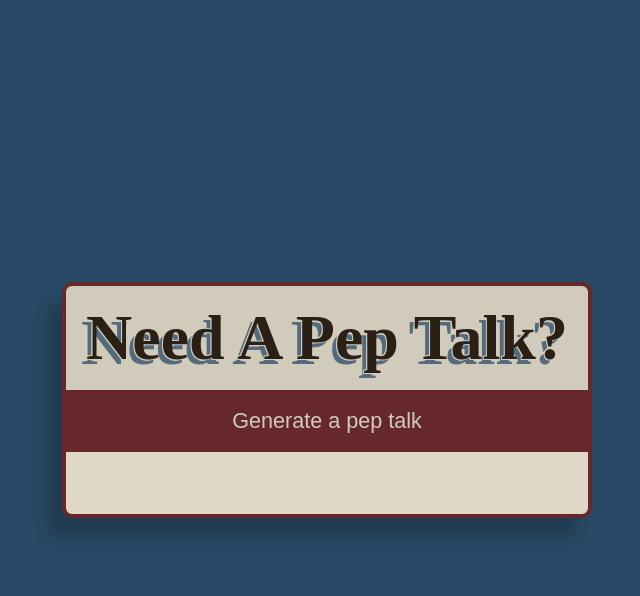
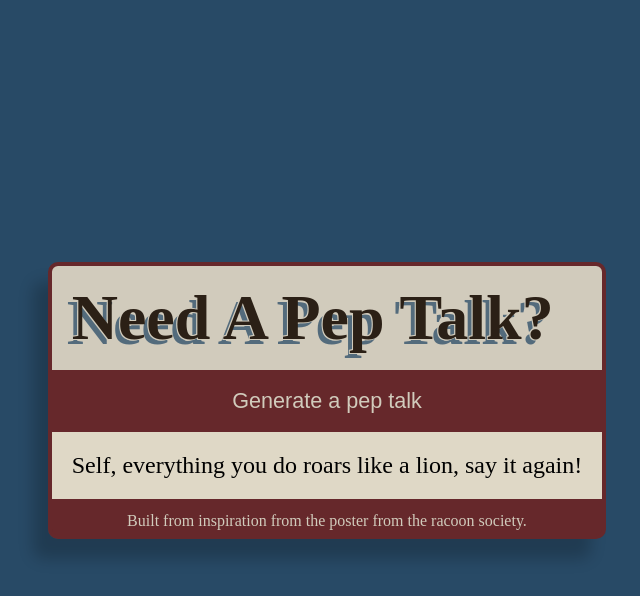
Before and after one commit to SmiJa/pep-talk-generator, a plain HTML site: page index.html in a window 1280 px wide. Both pictures are taken after a click on the button "Generate a pep talk". Shown: the whole page, without its empty margins (313-953 px from the left). Drawn offline with Linux system fonts and the light colour scheme.

Commit message:
finished layout and logic

```diff
--- a/css/style.css
+++ b/css/style.css
@@ -59,9 +59,17 @@ body {
 #pep-talk-wrap {
     padding: 20px;
     background-color: #dfd8c6;
-    border-bottom-left-radius: 10px;
-    border-bottom-right-radius: 10px;
-    height: 70px;
+    min-height: 70px;
     font-size: 1.5rem;
     border: 4px solid #66282b
 }
+
+#page-footer {
+    text-align: center;
+    color: #d1cbbc;
+    background-color: #66282b;
+    padding: 5px;
+    border-bottom-left-radius: 10px;
+    border-bottom-right-radius: 10px;
+    border: 4px solid #66282b
+}
--- a/index.html
+++ b/index.html
@@ -13,13 +13,15 @@
             <h1>need a pep talk?</h1>
         </header>
         <div id="btn-wrap">
-            <button>Generate a pep talk</button>
+            <button onclick="pepTalk()">Generate a pep talk</button>
         </div>
         <div id="pep-talk-wrap"></div>
+        <footer id="page-footer">
+            Built from inspiration from the poster from the racoon society.
+        </footer>
     </div>
 
     <script src="js/arrays.js"></script>
-    <script src="js/functions.js"></script>
     <script src="js/main.js"></script>
 </body>
 </html>
--- a/js/arrays.js
+++ b/js/arrays.js
@@ -0,0 +1,83 @@
+const openers = [
+    "Champ,",
+    "Fact:",
+    "Everybody says",
+    "Dang...",
+    "Check it:",
+    "Just saying...",
+    "Superstar,",
+    "Tiger,",
+    "Self,",
+    "Know this:",
+    "News alert:",
+    "Girl,",
+    "Ace,",
+    "Excuse me but",
+    "Experts agree:",
+    "In my opinion,",
+    "Hear ye, hear ye:",
+    "Okay, listen up:"
+];
+
+const closers = [
+    "24/7.",
+    "can I get an amen?",
+    "and that's a fact.",
+    "so treat yourself.",
+    "you feel me?",
+    "that's just science.",
+    "would I lie?",
+    "for reals.",
+    "mic drop.",
+    "you hidden gem.",
+    "snuggle bear.",
+    "period.",
+    "can I get an amen?",
+    "now let's dance.",
+    "high five.",
+    "say it again!",
+    "according to CNN.",
+    "so get used to it."
+];
+
+const second = [
+    "the mere idea of you",
+    "your soul",
+    "your hair today",
+    "everything you do",
+    "your personal style",
+    "every thought you have",
+    "that sparkle in your eye",
+    "your presence here",
+    "what you got going on",
+    "the essential you",
+    "your life's journey",
+    "that saucy personality",
+    "your DNA",
+    "that brain of yours",
+    "your choice of attire",
+    "the way you roll",
+    "whatever your secret is",
+    "all of y'all"
+]
+
+const third = [
+    "has serious game,",
+    "rains magic,",
+    "deserves the Nobel Prize,",
+    "raises the roof,",
+    "breeds miracles,",
+    "is paying off big time,",
+    "shows mad skills,",
+    "just shimmers,",
+    "is a national treasure,",
+    "gets the party hopping,",
+    "is the next big thing,",
+    "roars like a lion,",
+    "is a rainbow factory,",
+    "is made of diamonds,",
+    "makes birds sing,",
+    "should be taught in school,",
+    "makes my world go 'round,",
+    "is 100% legit,"
+]
--- a/js/main.js
+++ b/js/main.js
@@ -0,0 +1,10 @@
+const pepTalkText = document.querySelector("#pep-talk-wrap");
+
+function randNum(num) {
+    return Math.floor(Math.random() * num);
+}
+
+function pepTalk() {
+    pepTalkText.innerText =
+    `${openers[randNum(openers.length)]} ${second[randNum(second.length)]} ${third[randNum(third.length)]} ${closers[randNum(closers.length)]}`;
+}
```
Also changed, not shown: js/functions.js (deleted).
